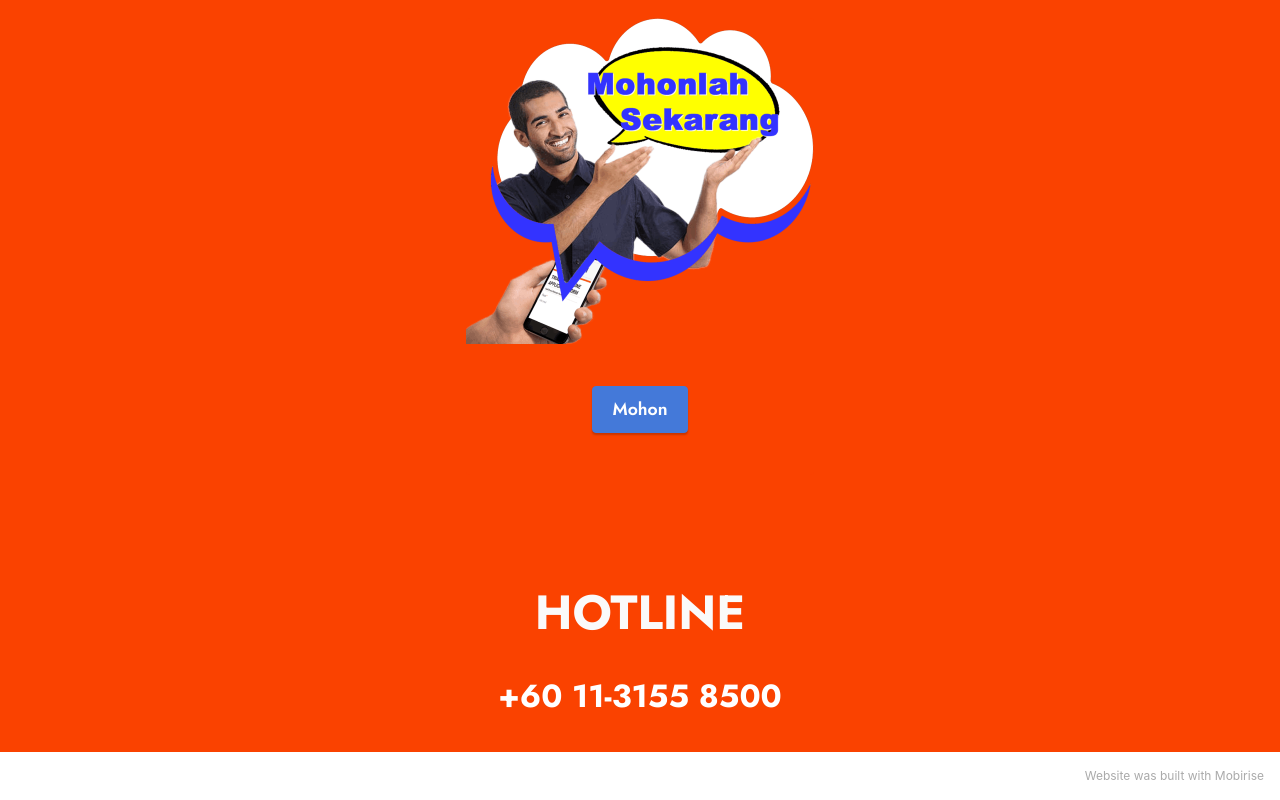
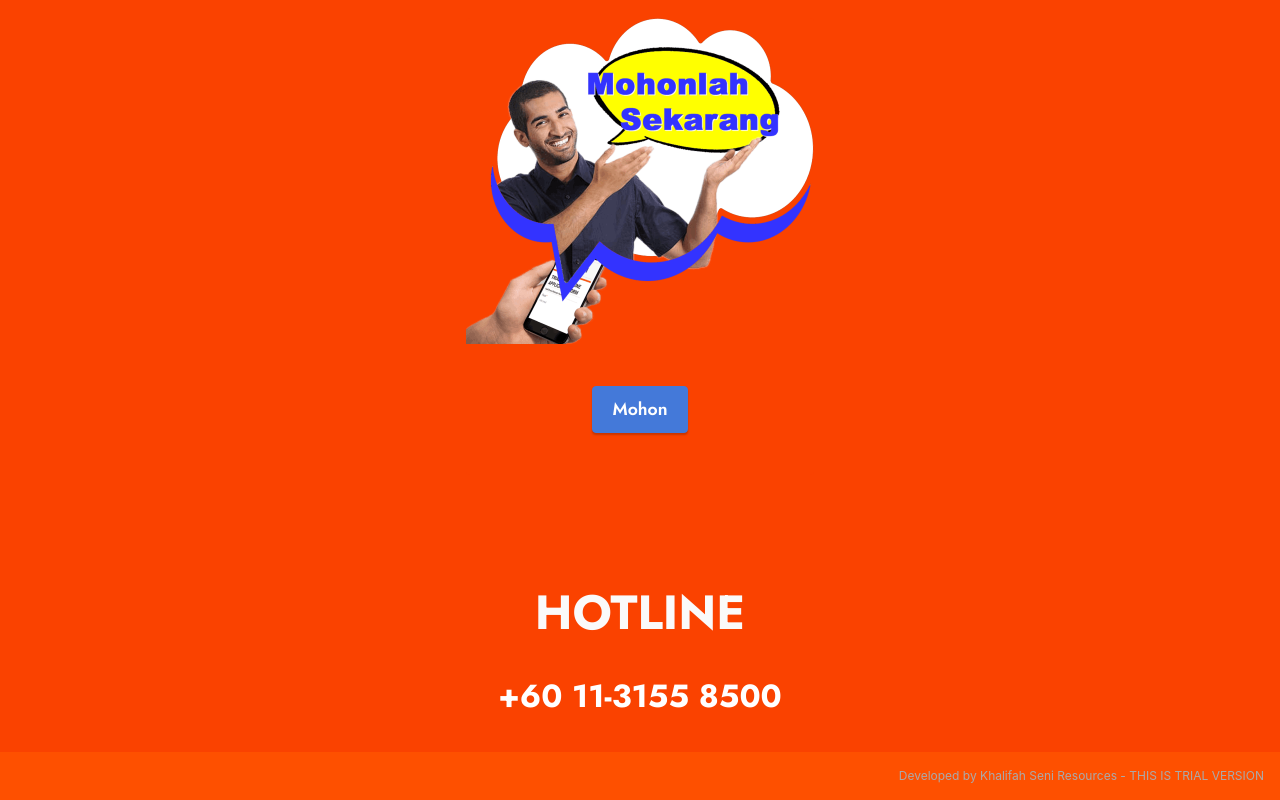
Before and after one commit to mytmprojects/mohonunifi, a plain HTML site: page index.html in a window 1280 px wide. Shown: the part 1062-1862 px from the top of the page. Drawn offline with Linux system fonts and the light colour scheme.

Commit message:
Update index.html

```diff
--- a/index.html
+++ b/index.html
@@ -143,7 +143,7 @@
             </div>
         </div>
     </div>
-</section><section style="background-color: #fff; font-family: -apple-system, BlinkMacSystemFont, 'Segoe UI', 'Roboto', 'Helvetica Neue', Arial, sans-serif; color:#aaa; font-size:12px; padding: 0; align-items: center; display: flex;"><a href="https://mobirise.site/u" style="flex: 1 1; height: 3rem; padding-left: 1rem;"></a><p style="flex: 0 0 auto; margin:0; padding-right:1rem;">Website was <a href="https://mobirise.site/g" style="color:#aaa;">built</a> with Mobirise</p></section><script src="assets/web/assets/jquery/jquery.min.js"></script>  <script src="assets/popper/popper.min.js"></script>  <script src="assets/tether/tether.min.js"></script>  <script src="assets/bootstrap/js/bootstrap.min.js"></script>  <script src="assets/smoothscroll/smooth-scroll.js"></script>  <script src="assets/theme/js/script.js"></script>
+</section><section style="background-color: #FE5000; font-family: -apple-system, BlinkMacSystemFont, 'Segoe UI', 'Roboto', 'Helvetica Neue', Arial, sans-serif; color:#aaa; font-size:12px; padding: 0; align-items: center; display: flex;"><a href="https://mobirise.site/d" style="flex: 1 1; height: 3rem; padding-left: 1rem;"></a><p style="flex: 0 0 auto; margin:0; padding-right:1rem;"> Developed by Khalifah Seni Resources - <a href="https://khalifahseni.github.io/ksr/about_us.html" style="color:#aaa;"> THIS IS TRIAL VERSION </a></p></section><script src="assets/web/assets/jquery/jquery.min.js"></script>  <script src="assets/popper/popper.min.js"></script>  <script src="assets/tether/tether.min.js"></script>  <script src="assets/bootstrap/js/bootstrap.min.js"></script>  <script src="assets/smoothscroll/smooth-scroll.js"></script>  <script src="assets/theme/js/script.js"></script>
 
 
 </body>
```
